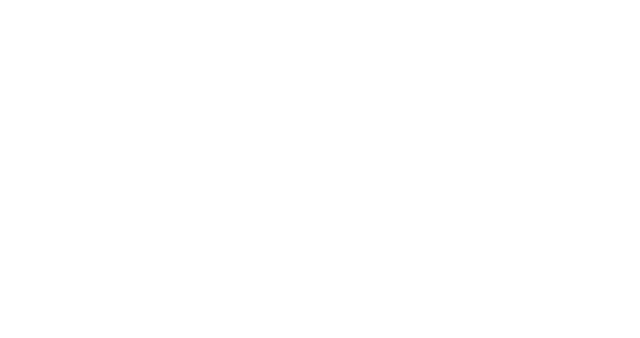
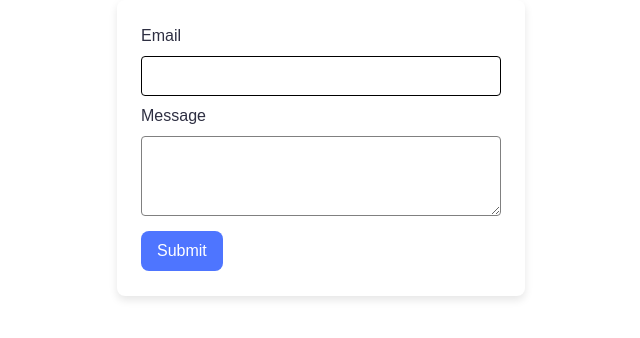
Before and after one commit to TanyaChavl/goit-advancedjss-hw-01, a website built with Vite: page src/2-form.html in a window 1280 px wide. Shown: the whole page, without its empty margins (319-959 px from the left). Built offline with nearby package versions, Linux system fonts and the light colour scheme.

Commit message:
Add 2-form to the project

```diff
--- a/src/2-form.html
+++ b/src/2-form.html
@@ -4,11 +4,23 @@
     <meta charset="UTF-8" />
     <meta http-equiv="X-UA-Compatible" content="IE=edge" />
     <meta name="viewport" content="width=device-width, initial-scale=1.0" />
+    <link href="https://cdn.jsdelivr.net/npm/modern-normalize@2.0.0/modern-normalize.min.css" rel="stylesheet">
     <link rel="stylesheet" href="./css/form.css" />
   </head>
   <body>
     <main>
-
+      <form class="feedback-form" autocomplete="off">
+        <label>
+          Email
+          <input type="email" name="email" autofocus />
+        </label>
+        <label>
+          Message
+          <textarea name="message" rows="8"></textarea>
+        </label>
+        <button type="submit">Submit</button>
+      </form>
+      <script src="./js/2-form.js" type="module"></script>
     </main>
   </body>
 </html>
--- a/src/css/form.css
+++ b/src/css/form.css
@@ -0,0 +1,73 @@
+.feedback-form {
+    display: block;
+    font-family: 'Montserrat', sans-serif;
+    font-size: 16px;
+    font-style: normal;
+    font-weight: 400;
+    color: #2E2F42;
+    max-width: 408px;
+    max-height: 296px;
+    line-height: 1.5;
+    letter-spacing: 0.04;
+    margin: 0 auto;
+    padding: 24px;
+    border-radius: 8px;
+    background-color: #fff;
+    box-shadow: 0 4px 8px rgba(0, 0, 0, 0.1);
+}
+
+.feedback-form input[type="email"],
+.feedback-form textarea {
+    width: 100%;
+    padding: 10px;
+    border: 1px solid #808080;
+    border-radius: 4px;
+    outline: none;
+    transition: border-color 0.3s, box-shadow 0.3s;
+    margin-top: 8px;
+    margin-bottom: 8px;
+}
+
+.feedback-form input[type="email"] {
+    height: 40px;
+}
+
+.feedback-form textarea {
+    height: 80px;
+}
+
+.feedback-form input[type="email"]:hover,
+.feedback-form textarea:hover,
+.feedback-form input[type="email"]:focus,
+.feedback-form textarea:focus {
+    border-color: #000000;
+}
+
+.feedback-form input[type="email"]:active,
+.feedback-form textarea:active {
+    border-color: #808080;
+}
+
+.feedback-form button[type="submit"] {
+    font-family: 'Montserrat', sans-serif;
+    font-size: 16px;
+    font-style: normal;
+    max-width: 95px;
+    padding: 8px 16px;
+    font-weight: 500;
+    line-height: 1.5;
+    letter-spacing: 0.04;
+    color: #fff;
+    background-color: #4E75FF;
+    border: none;
+    border-radius: 8px;
+    cursor: pointer;
+    transition: background-color 0.3s, box-shadow 0.3s;
+    margin-bottom: 24px;
+}
+
+.feedback-form button[type="submit"]:hover,
+.feedback-form button[type="submit"]:focus {
+    background-color: #6C8CFF;
+    outline: none;
+}
--- a/src/js/2-form.js
+++ b/src/js/2-form.js
@@ -0,0 +1,46 @@
+const formData = { email: "", message: "" };
+
+const form = document.querySelector(".feedback-form");
+const emailInput = form.querySelector("input[name='email']");
+const messageInput = form.querySelector("textarea[name='message']");
+
+const STORAGE_KEY = "feedback-form-state";
+
+function saveToLocalStorage() {
+  localStorage.setItem(STORAGE_KEY, JSON.stringify(formData));
+}
+
+function loadFromLocalStorage() {
+  const savedData = localStorage.getItem(STORAGE_KEY);
+  if (savedData) {
+    const parsedData = JSON.parse(savedData);
+    formData.email = parsedData.email || "";
+    formData.message = parsedData.message || "";
+    emailInput.value = formData.email;
+    messageInput.value = formData.message;
+  }
+}
+
+function onInputChange(event) {
+  formData[event.target.name] = event.target.value.trim();
+  saveToLocalStorage();
+}
+
+loadFromLocalStorage();
+
+form.addEventListener("input", onInputChange);
+
+form.addEventListener("submit", (event) => {
+  event.preventDefault();
+
+  if (!formData.email || !formData.message) {
+    alert("Fill please all fields");
+    return;
+  }
+
+  console.log("Form data:", formData);
+
+  formData.email = "";
+  formData.message = "";
+  form.reset();
+});
```
Also changed, not shown: src/1-gallery.html (+3 -2 lines), src/index.html (+1 -1 lines).
